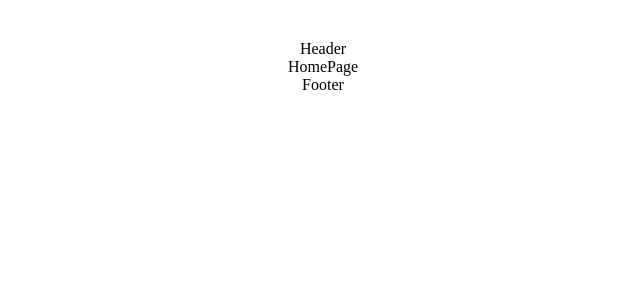
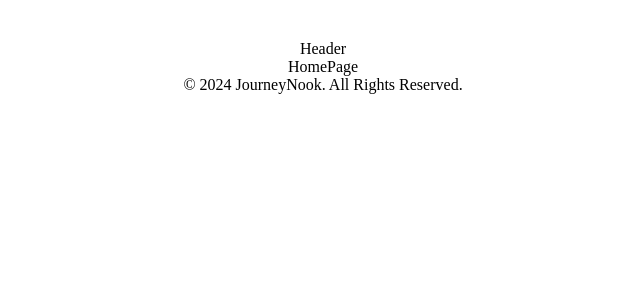
Before and after one commit to b-like-bahar/JourneyNook, a React (Vite) app: page / in a window 1280 px wide. Shown: the top 300 px of the page, without its empty margins (317-957 px from the left). Built offline with nearby package versions, Linux system fonts and the light colour scheme.

Commit message:
update footer component

```diff
--- a/src/components/Footer/Footer.jsx
+++ b/src/components/Footer/Footer.jsx
@@ -2,6 +2,9 @@ import "./Footer.scss"
 
 export default function Footer() {
     return (
-        <div>Footer</div>
+        <div className='footer'>
+            &copy; {new Date().getFullYear()} JourneyNook. All Rights Reserved.
+        </div>
+
     )
 }
```
